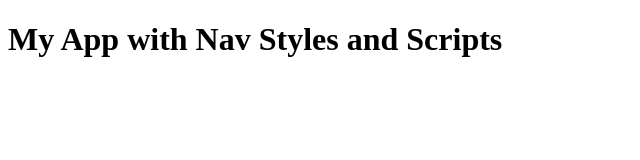
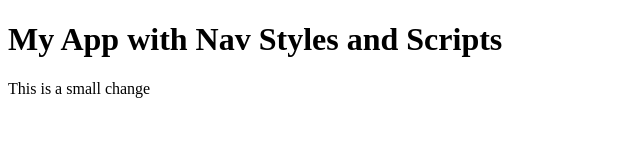
Before and after one commit to DrBretto/test_repo, a plain HTML site: page index.html in a window 1280 px wide. Shown: the whole page, without its empty margins (0-640 px from the left). Drawn offline with Linux system fonts and the light colour scheme.

Commit message:
new branch

```diff
--- a/index.html
+++ b/index.html
@@ -12,6 +12,7 @@
 <body>
 
     <h1>My App with Nav Styles and Scripts</h1>
+    <p> This is a small change</p>
     <script src="app.js"></script>
 
 </body>
```
